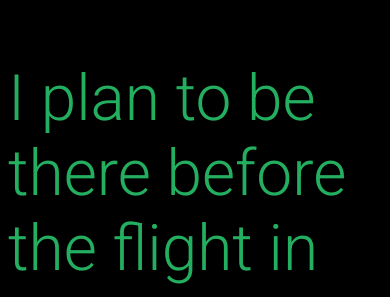
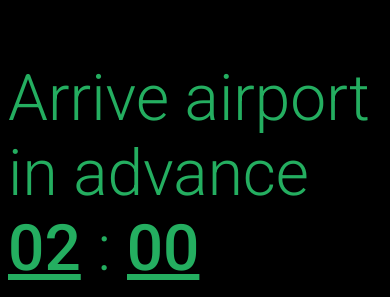
Before and after one commit to beyond-danube/leavetoairport, a plain HTML site: page index.html in a window 390 px wide. Shown: the part 795-1092 px from the top of the page. Drawn offline with Linux system fonts and the light colour scheme.

Commit message:
Changed text to fit one line for iPhone 6 screen

```diff
--- a/index.html
+++ b/index.html
@@ -34,7 +34,7 @@
     <p class="leave">My flight is at <input id="departH" class="hours" type="number" pattern="[0-9]*" inputmode="numeric" value="12">: <input id="departM" class="minutes" type="number" inputmode="numeric" value="00"></p>
     <p class="packing">Packing time for me is <input id="packingH" class="hours" type="number" inputmode="numeric" value="01">: <input id="packingM" class="minutes" type="number" inputmode="numeric" value="00"></p>
     <p class="timetoairport">Travel time to airport is <input id="travelH" class="hours" type="number" inputmode="numeric" value="01">: <input id="travelM" class="minutes" type="number" inputmode="numeric" value="30"></p>
-    <p class="leave">I plan to be there before the flight in <input id="arrivebeforeH" class="hours" type="number" inputmode="numeric" value="02">: <input id="arrivebeforeM" class="minutes"  type="number" inputmode="numeric" value="00"></p>
+    <p class="leave">Arrive airport in advance <input id="arrivebeforeH" class="hours" type="number" inputmode="numeric" value="02">: <input id="arrivebeforeM" class="minutes"  type="number" inputmode="numeric" value="00"></p>
     <p class="draw" onclick="drawScheduler(30, 4, 160, 360);unHideElement('timeline');scrollToElemet('timeline')">When do I leave to airport?</p>
 
 <div id="timeline" hidden>
```
